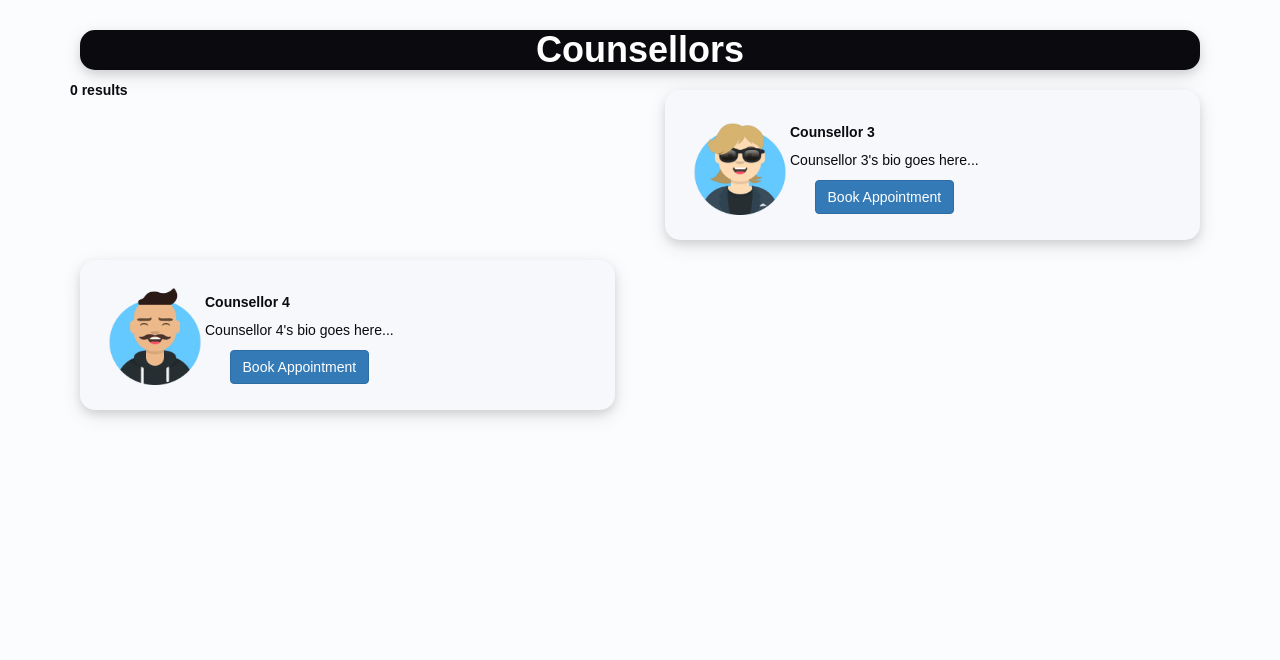
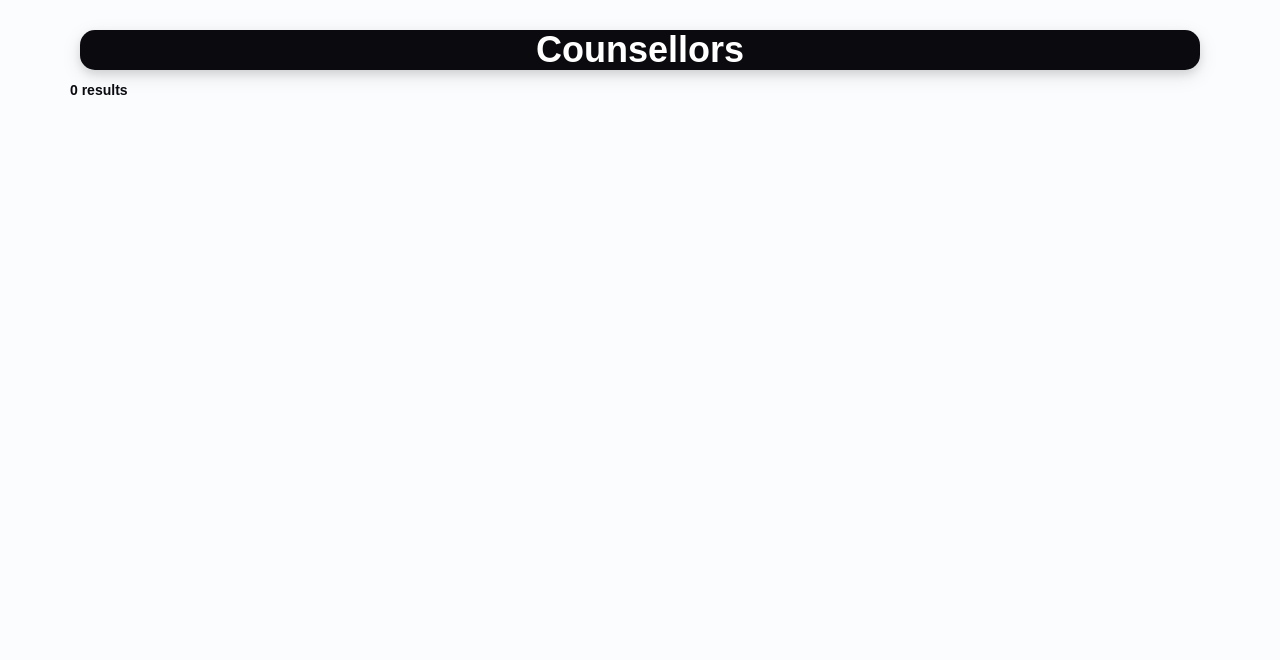
Before and after one commit to sj22aci/Metier-Advisors---Syed-Murtaza-Hasnain-Jafri, a PHP site: page /Counsellors.php in a window 1280 px wide. Shown: the part 92-752 px from the top of the page. Run offline with PHP 8.4, Linux system fonts and the light colour scheme; data that the repository does not hold is empty.

Commit message:
Counsellors

```diff
--- a/Counsellors.php
+++ b/Counsellors.php
@@ -51,32 +51,7 @@
             <div class="col-md-6">
                 <?php include 'counsellors-connection.php';?>
             </div>
-
-            <div class="col-md-6">
-                <div class="card-3">
-                    <img src="Images/ava6-bg.webp" alt="Counsellor 3" class="card-img-top" style="width: 100px"
-                        height="100px" />
-                    <div class="card-body">
-                        <h5 class="card-title">Counsellor 3</h5>
-                        <p class="card-text">Counsellor 3's bio goes here...</p>
-                        <a href="#" class="btn btn-primary">Book Appointment</a>
-                    </div>
-                </div>
-            </div>
-            <div class="col-md-6">
-                <div class="card-3">
-                    <img src="Images/ava3-bg.webp" alt="Counsellor 4" class="card-img-top" style="width: 100px"
-                        height="100px" />
-                    <div class="card-body">
-                        <h5 class="card-title">Counsellor 4</h5>
-                        <p class="card-text">Counsellor 4's bio goes here...</p>
-                        <a href="#" class="btn btn-primary">Book Appointment</a>
-                    </div>
-                </div>
-            </div>
         </div>
-
-
     </div>
 
     <div class="free">
```
